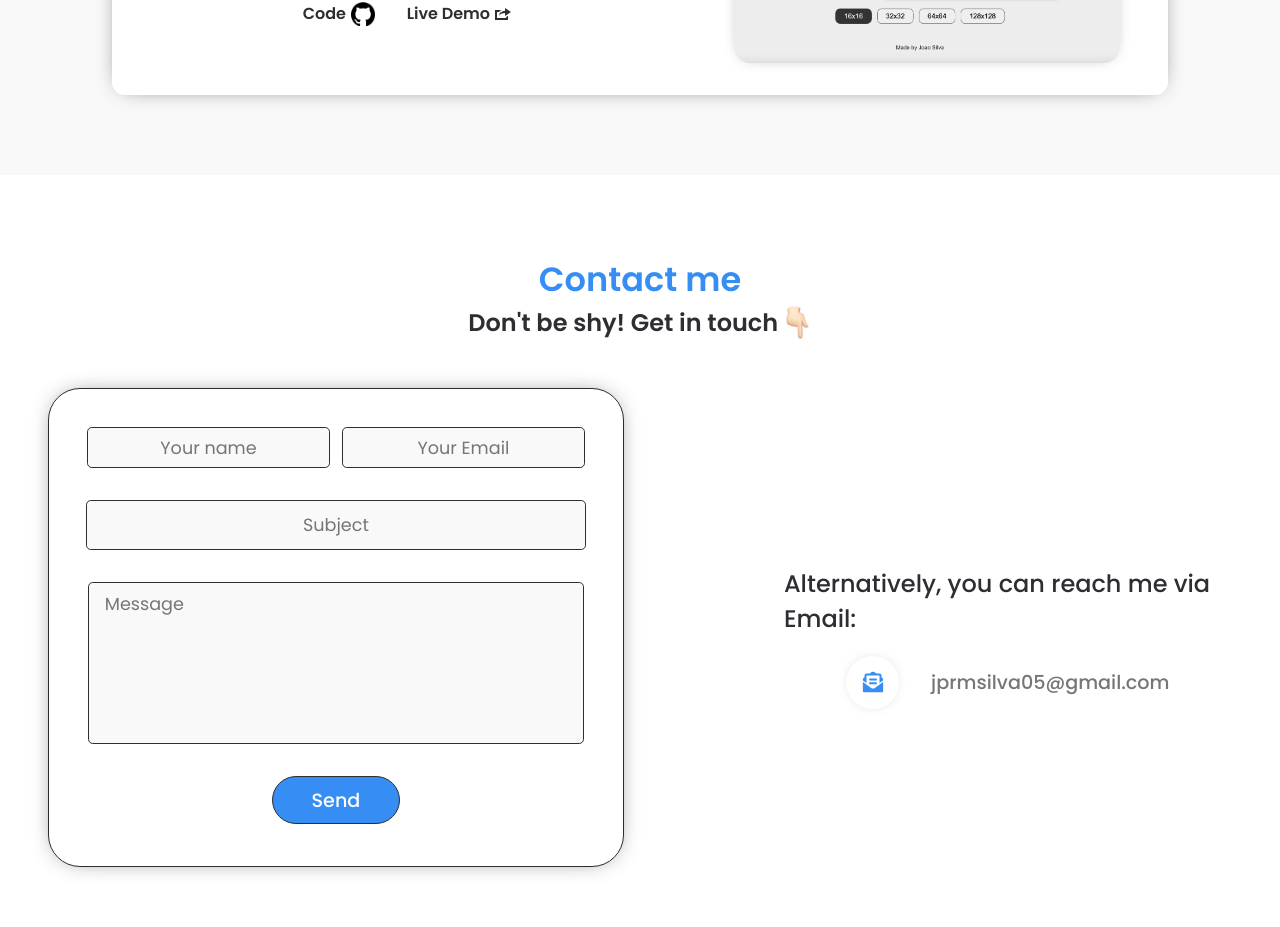
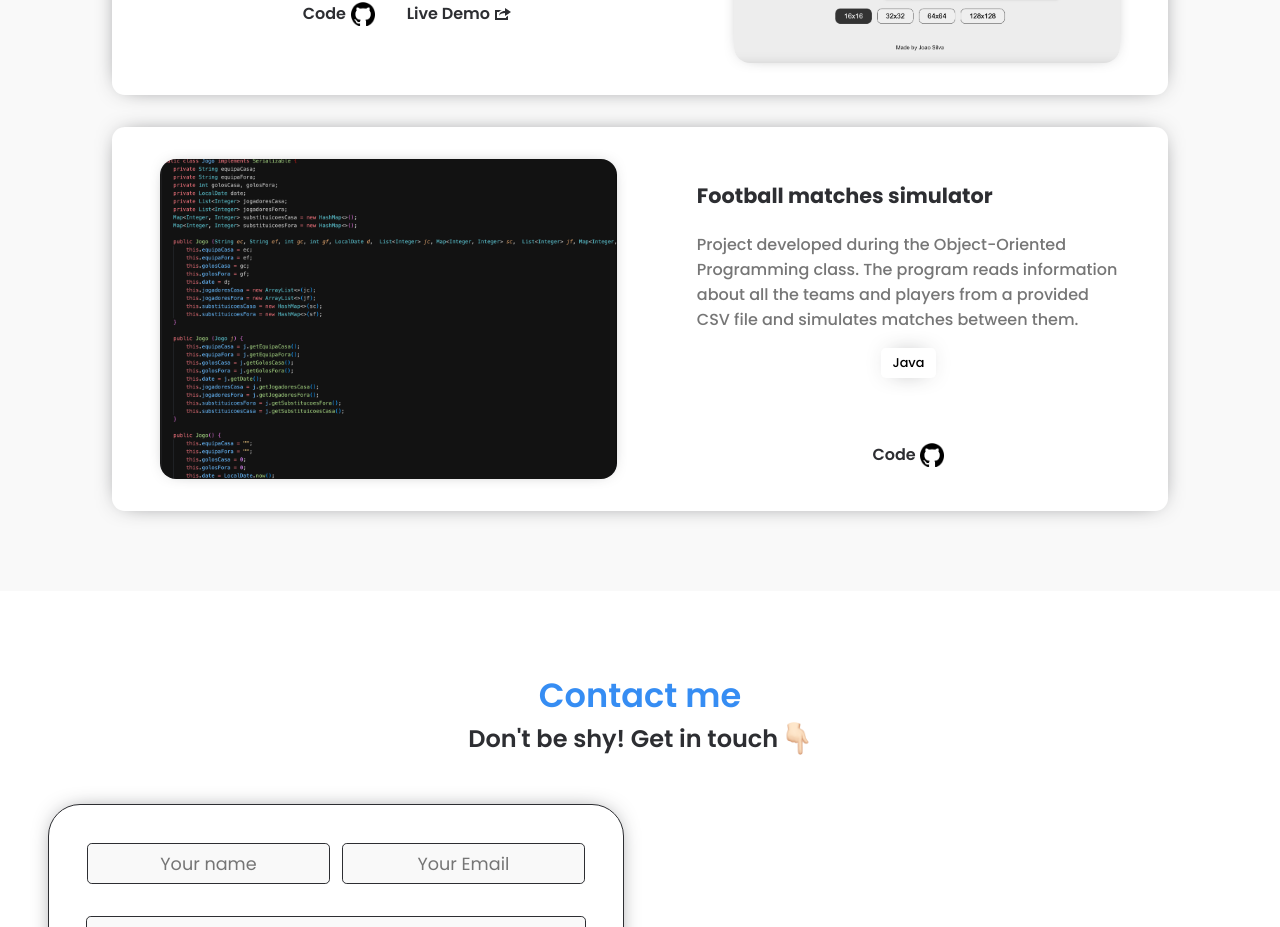
Before and after one commit to JoaoRamoss/Personal-Website, a React (Create React App) app in the folder my-website/: page / in a window 1280 px wide. Shown: the part 2667-3594 px from the top of the page. Built offline with nearby package versions, Linux system fonts and the light colour scheme; a web font is replaced by a local one; what react-animations would draw is missing.

Commit message:
Added OOP project to the portfolio

```diff
--- a/my-website/src/Components/Portfolio/index.js
+++ b/my-website/src/Components/Portfolio/index.js
@@ -5,6 +5,7 @@ import { Wrapper, Title, SubTitle, Content, Box, Image, Info, BoxTitle, Desc, Qu
 import ghost from '../../images/ghost.png'
 import ghlogo from '../../images/ghub.png'
 import eas from '../../images/eas.png'
+import fms from '../../images/fms.png'
 
 const Portfolio = () => {
   return (
@@ -46,6 +47,21 @@ const Portfolio = () => {
             </Actions>
           </Info>
         </Box>
+
+        <Box>
+          <Image src={fms}/>
+          <Info>
+            <BoxTitle>Football matches simulator</BoxTitle>
+            <Desc>Project developed during the Object-Oriented Programming class. The program reads information
+              about all the teams and players from a provided CSV file and simulates matches between them.</Desc>
+            <Tools>
+              <Tech>Java</Tech>
+            </Tools>
+            <Actions>
+              <Code href="https://github.com/JoaoRamoss/ProjetoPOO" target="_blank">Code <GhLogo src={ghlogo}/></Code>
+            </Actions>
+          </Info>
+        </Box>
       </Content>
     </Wrapper>
   )
```
Also changed, not shown: my-website/src/images/fms.png (added).
